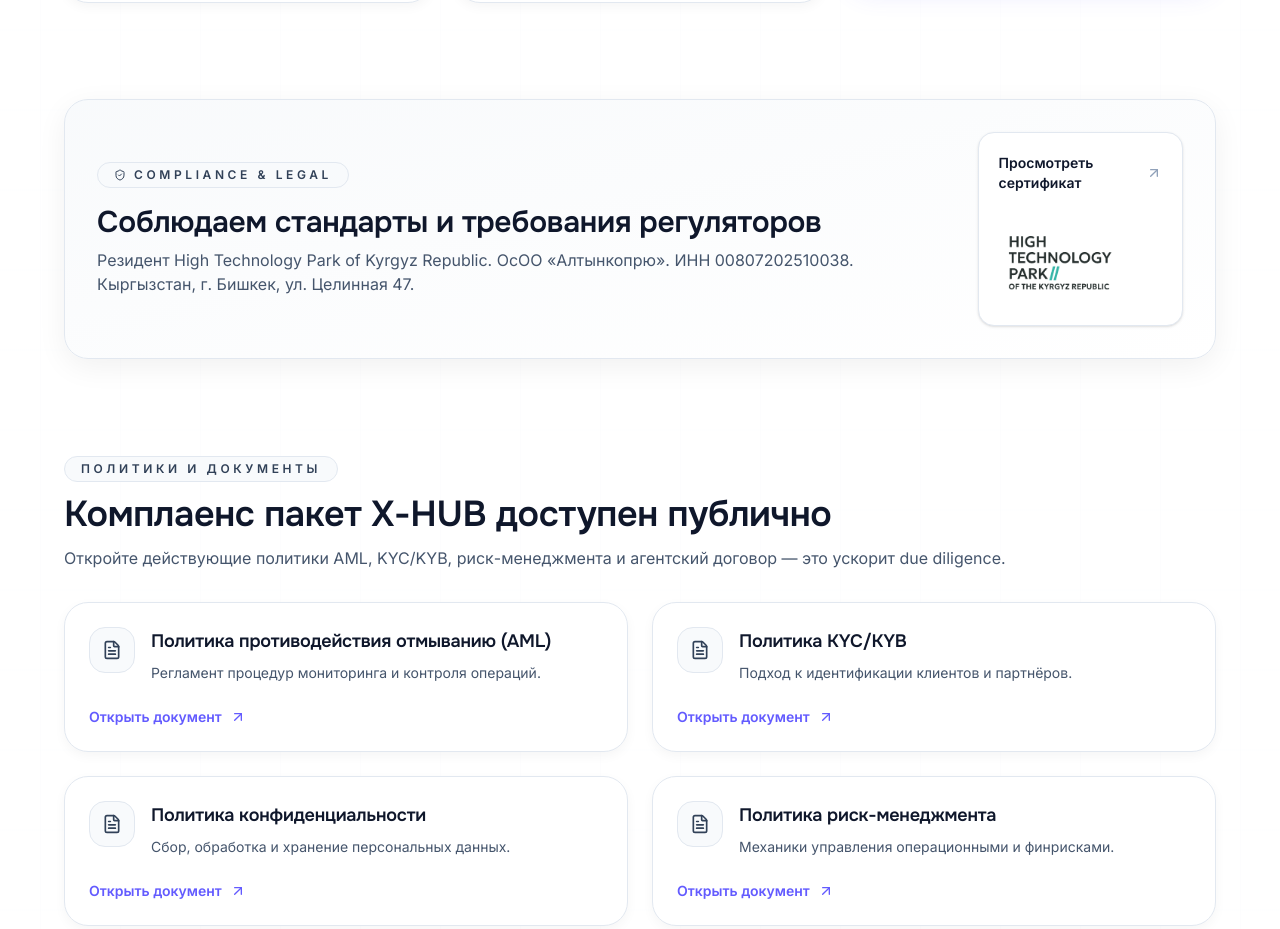
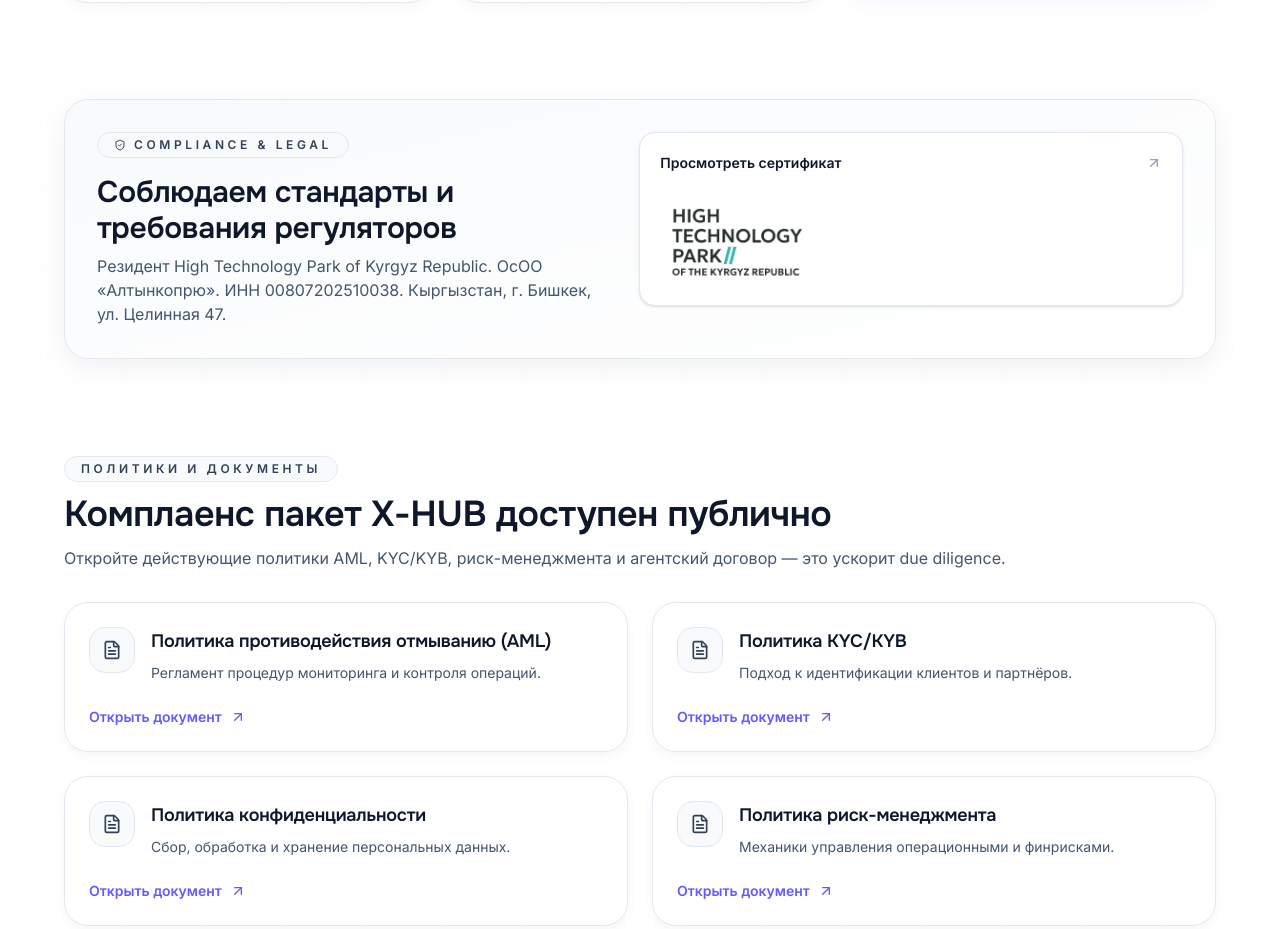
Before and after one commit to Kreemchek/namename12, a Next.js app: page / in a window 1280 px wide. Shown: the part 4807-5736 px from the top of the page. Built offline with nearby package versions, Linux system fonts and the light colour scheme.

Commit message:
Constrain compliance card width on mobile

```diff
--- a/src/components/landing-page.tsx
+++ b/src/components/landing-page.tsx
@@ -845,7 +845,7 @@ function ComplianceSection() {
           href="https://drive.google.com/file/d/1dc-wy9iBgaOp-rgt3pll9a73wR89P4zx/view"
           target="_blank"
           rel="noopener noreferrer"
-          className="group flex flex-col items-start gap-2 rounded-2xl border border-slate-200 bg-white p-3 text-sm text-slate-900 shadow-sm transition hover:border-slate-300 hover:shadow-lg sm:gap-4 sm:p-5"
+          className="group flex w-full max-w-[320px] flex-col items-start gap-2 self-start rounded-2xl border border-slate-200 bg-white p-3 text-sm text-slate-900 shadow-sm transition hover:border-slate-300 hover:shadow-lg sm:max-w-none sm:gap-4 sm:p-5"
         >
           <div className="mb-2 flex w-full items-center justify-between sm:mb-4">
             <p className="text-xs font-semibold sm:text-sm">{compliance.certificate}</p>
```
